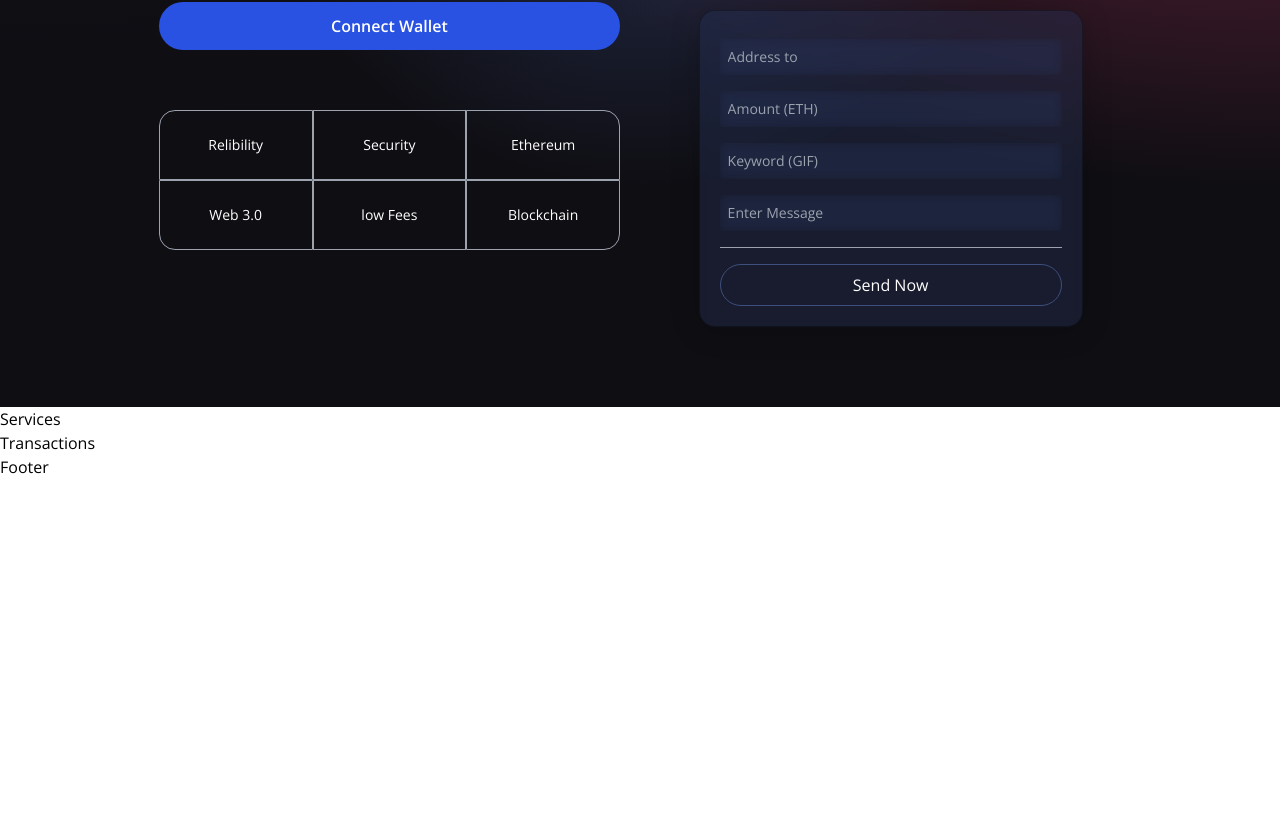
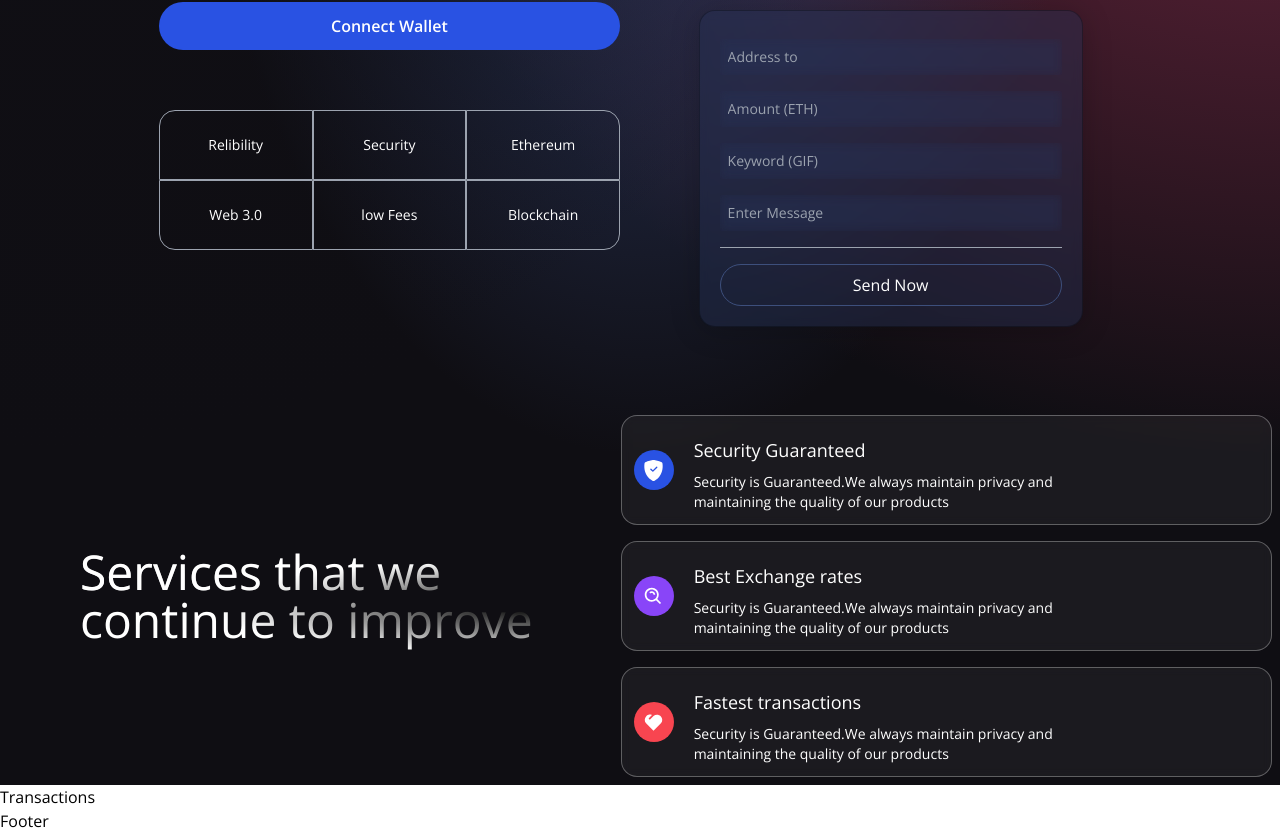
Before and after one commit to kuicpet/web3.0_project, a React (Vite) app in the folder client/: page / in a window 1280 px wide. Shown: the part 342-1175 px from the top of the page. Before the commit the page ends 821 px from the top, so only its background shows below. Built offline with nearby package versions, Linux system fonts and the light colour scheme.

Commit message:
ft--Services

```diff
--- a/client/src/App.jsx
+++ b/client/src/App.jsx
@@ -1,10 +1,4 @@
-import {
-  Navbar,
-  Welcome,
-  Services,
-  Transactions,
-  Footer,
-} from './components'
+import { Navbar, Welcome, Services, Transactions, Footer } from './components'
 
 const App = () => {
   return (
@@ -12,8 +6,8 @@
       <div className='gradient-bg-welcome'>
         <Navbar />
         <Welcome />
+        <Services />
       </div>
-      <Services />
       <Transactions />
       <Footer />
     </div>
--- a/client/src/components/Services.jsx
+++ b/client/src/components/Services.jsx
@@ -1,11 +1,49 @@
 import React from 'react'
+import { BsShieldFillCheck } from 'react-icons/bs'
+import { BiSearchAlt } from 'react-icons/bi'
+import { RiHeart2Fill } from 'react-icons/ri'
 
+const ServiceCard = ({ color, title, subtitle, icon }) => (
+  <div className='flex flex-row justify-start items-center white-glassmorphism p-3 m-2 cursor-pointer hover:shadow-xl'>
+    <div className={`w-10 h-10 rounded-full flex justify-center items-center ${color}`}>{icon}</div>
+    <div className='ml-5 flex flex-col flex-1'>
+        <h1 className='mt-2 text-white text-lg'>{title}</h1>
+        <p className='mt-2 text-white text-sm md:w-9/12'>{subtitle}</p>
+    </div>
+  </div>
+)
 const Services = () => {
-    return (
-        <div>
-            Services
+  return (
+    <div className='flex flex-col md:flex-row w-full justify-center items-center gradient-bg-servives'>
+      <div className='flex mf:flex-row flex-col items-center justify-between md:p-20 py-12 px-4'>
+        <div className='flex-1 flex flex-col justify-start items-start'>
+          <h1 className='text-3xl text-white sm:text-5xl py-2 text-gradient'>
+            Services that we <br /> continue to improve
+          </h1>
         </div>
-    )
+      </div>
+      <div className='flex-1 flex flex-col justify-start items-center'>
+        <ServiceCard
+          color='bg-[#2952e3]'
+          title='Security Guaranteed'
+          icon={<BsShieldFillCheck fontSize={21} className='text-white' />}
+          subtitle='Security is Guaranteed.We always maintain privacy and maintaining the quality of our products'
+        />
+        <ServiceCard
+          color='bg-[#8945f8]'
+          title='Best Exchange rates'
+          icon={<BiSearchAlt fontSize={21} className='text-white' />}
+          subtitle='Security is Guaranteed.We always maintain privacy and maintaining the quality of our products'
+        />
+        <ServiceCard
+          color='bg-[#f84550]'
+          title='Fastest transactions'
+          icon={<RiHeart2Fill fontSize={21} className='text-white' />}
+          subtitle='Security is Guaranteed.We always maintain privacy and maintaining the quality of our products'
+        />
+      </div>
+    </div>
+  )
 }
 
 export default Services
```
